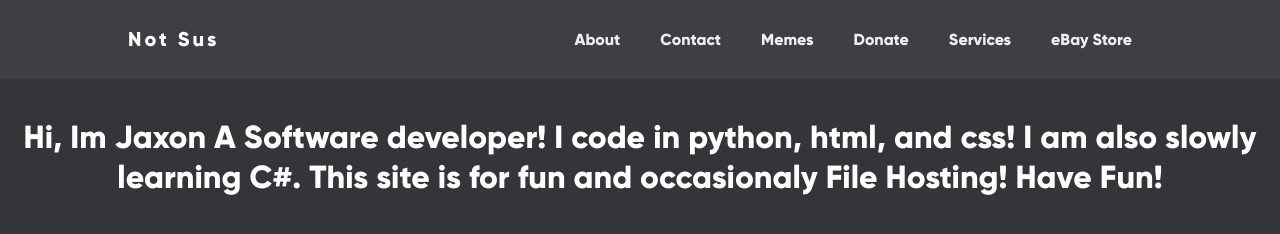
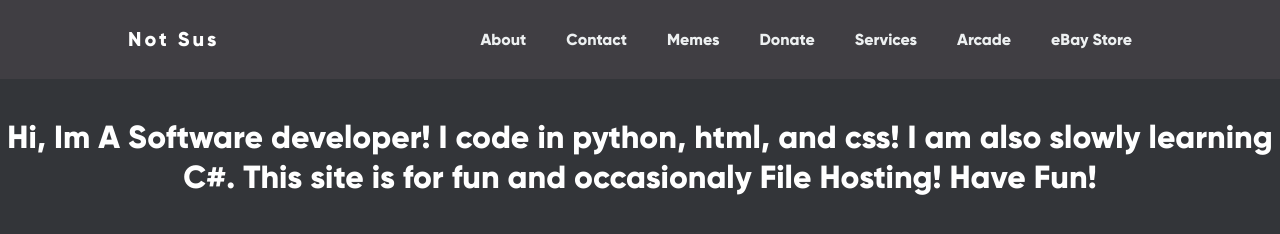
Before and after one commit to ninjacoder19/notsus.xyz, a plain HTML site: page index.html in a window 1280 px wide. Drawn offline with Linux system fonts and the light colour scheme; files that its build step writes are made by us from their sources.

Commit message:
Update index.html

```diff
--- a/index.html
+++ b/index.html
@@ -28,6 +28,7 @@
                     <li><a href="memes.html">Memes</a></li>
                     <li><a href="about.html">Donate</a></li>
 		    <li><a href="about.html">Services</a></li>
+		    <li><a href="arcade.html">Arcade</a></li>
 		    <li><a href="https://www.ebay.com/usr/premie_tech">eBay Store</a></li>
 
                 </ul>
@@ -42,7 +43,7 @@
 
 			<br>
 			<a>
-			<h1 style="text-align:center;">Hi, Im Jaxon A Software developer!
+			<h1 style="text-align:center;">Hi, Im A Software developer!
 			I code in python, html, and css! I am also slowly learning C#.
 			This site is for fun and occasionaly File Hosting! Have Fun!</h1>
 			<div id="mobile__menu" class="overlay">
```
